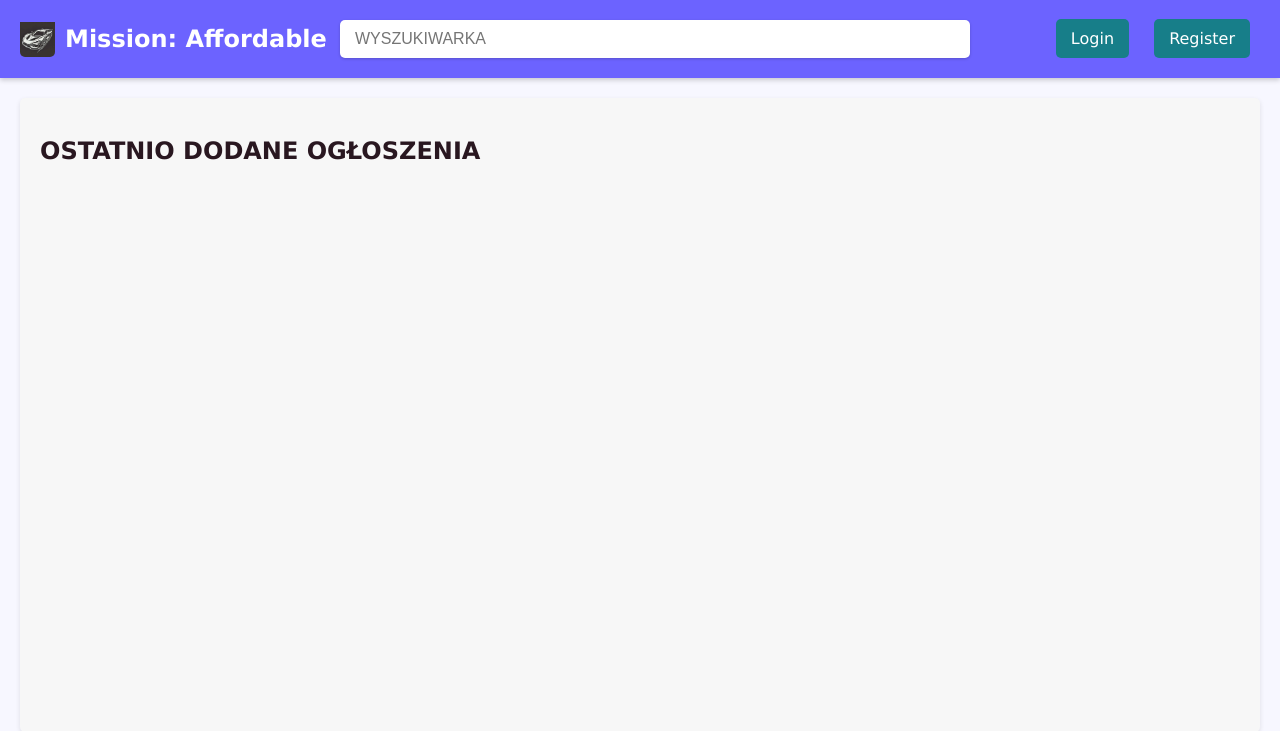
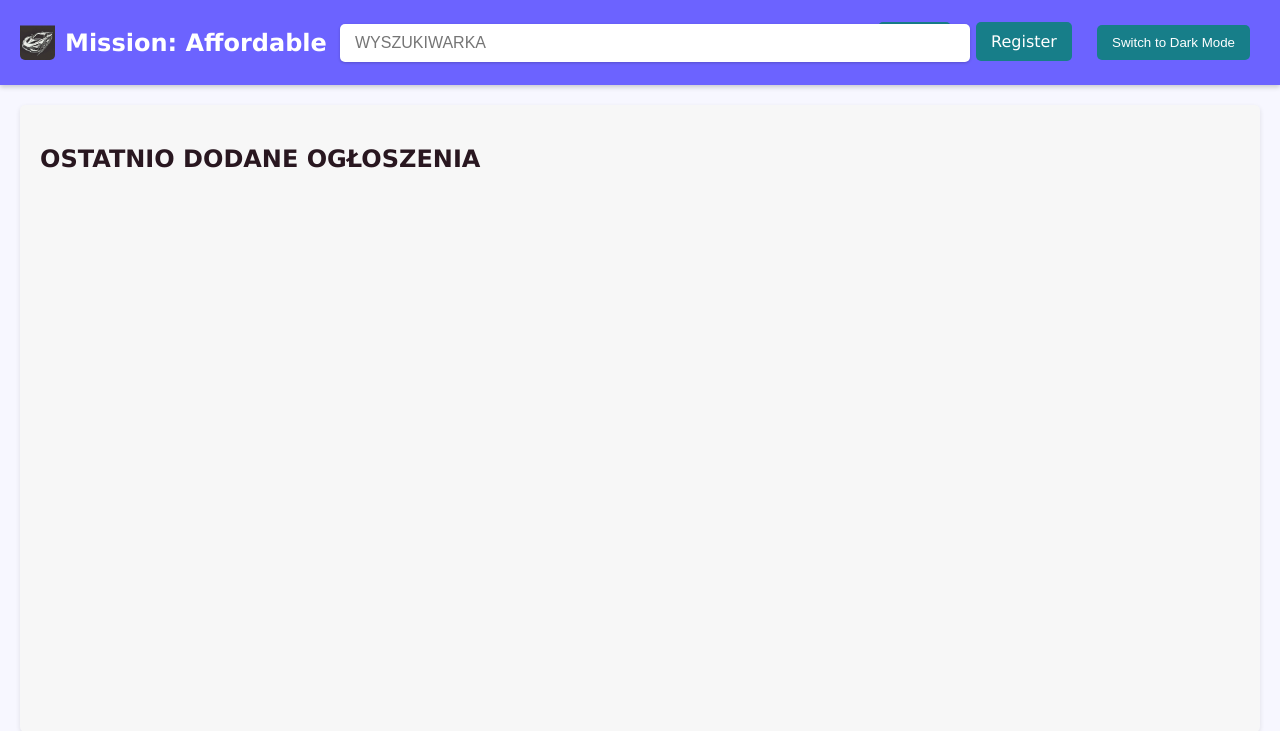
Before and after one commit to Mis13k/Projekt_ogloszenie, a PHP site: page / in a window 1280 px wide. Shown: the top 731 px of the page. Run offline with PHP 8.4, Linux system fonts and the light colour scheme; data that the repository does not hold is empty.

Commit message:
added ability to change to dark mode on index

```diff
--- a/index.php
+++ b/index.php
@@ -43,6 +43,9 @@ $announcements = $stmt->fetchAll();
             <div class="page-name">
                 Mission: Affordable
             </div>
+            <?php if (isset($_SESSION['user_id'])): ?>
+                <span class="welcome-msg">Witaj, <?php echo htmlspecialchars($_SESSION['username']); ?>!</span>
+            <?php endif; ?>
         </div>
 
 
@@ -54,12 +57,12 @@ $announcements = $stmt->fetchAll();
         <div class="auth-buttons">
             <?php if (isset($_SESSION['user_id'])): ?>
                 <a href="add_announcement.php" class="small-ui">Dodaj ogłoszenie</a>
-                <span class="welcome-msg">Witaj, <?php echo htmlspecialchars($_SESSION['username']); ?>!</span>
                 <a href="logout.php" class="small-ui">Logout</a>
             <?php else: ?>
                 <a href="login.php" class="small-ui">Login</a>
                 <a href="register.php" class="small-ui">Register</a>
             <?php endif; ?>
+            <button id="theme-toggle" class="small-ui">Switch to Dark Mode</button>
         </div>
     </header>
 
@@ -82,6 +85,31 @@ $announcements = $stmt->fetchAll();
     <footer>
         <p>Maciej Korowacki, Wiktoria Kruk, Michal Bujak</p>
     </footer>
+    <script>
+        const themeToggle = document.getElementById('theme-toggle');
+        const body = document.body;
+
+        // Check if the dark mode is already enabled from localStorage
+        if (localStorage.getItem('theme') === 'dark') {
+            body.classList.add('dark-mode');
+            themeToggle.textContent = 'Switch to Light Mode';
+        }
+
+        // Toggle theme when the button is clicked
+        themeToggle.addEventListener('click', () => {
+            body.classList.toggle('dark-mode');
+
+            // Save the theme choice to localStorage
+            if (body.classList.contains('dark-mode')) {
+                localStorage.setItem('theme', 'dark');
+                themeToggle.textContent = 'Switch to Light Mode';
+            } else {
+                localStorage.setItem('theme', 'light');
+                themeToggle.textContent = 'Switch to Dark Mode';
+            }
+        });
+    </script>
+
 </body>
 
 </html>
```
Also changed, not shown: style.css (+60 -2 lines).
